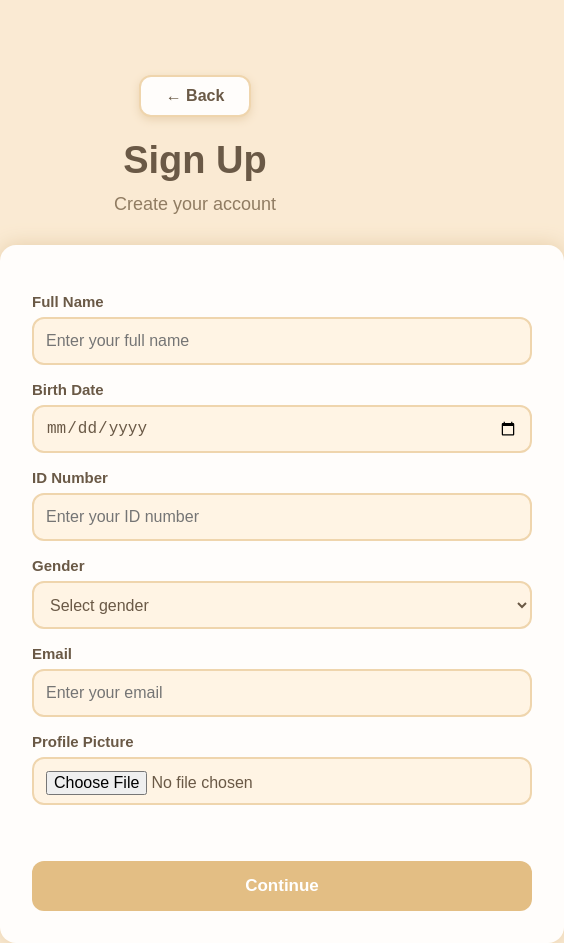
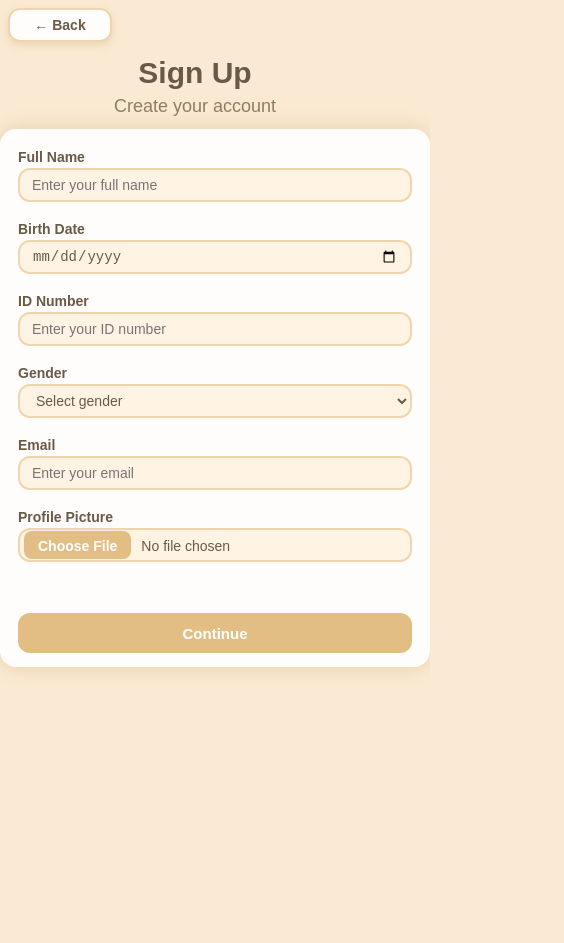
Before and after one commit to yardenshriki/Final-project-OTES, a plain HTML site: page signup.html in a window 390 px wide. Shown: the whole page, 564 px wide, since content can reach past the window. After the commit the page ends 852 px from the top, so only its background shows below. Drawn offline with Linux system fonts and the light colour scheme.

Commit message:
Form page
I continued to fix the design on the registration page.

```diff
--- a/css/style.css
+++ b/css/style.css
@@ -12,6 +12,96 @@ body {
     min-height: 100vh;
     background-color: #faead3;
     padding-top: 75px;
+}
+
+.authBody #page {
+    padding-top: 8px;
+}
+
+.authBody .screen {
+    width: 100%;
+}
+
+.authBody #loginScreen {
+    margin-top: 12px;
+}
+
+.authBody #signupScreen,
+.authBody #paymentScreen {
+    margin-top: 0;
+}
+
+.authBody #signupScreen h2,
+.authBody #paymentScreen h2 {
+    font-size: 30px;
+}
+
+.authBody #signupScreen .subTitle,
+.authBody #paymentScreen .subTitle {
+    margin-top: 6px;
+    margin-bottom: 12px;
+}
+
+.authBody #signupScreen .card,
+.authBody #paymentScreen .card {
+    width: 430px;
+    padding: 14px 18px;
+}
+
+.authBody #signupScreen label,
+.authBody #paymentScreen label {
+    margin-top: 6px;
+    margin-bottom: 3px;
+    font-size: 14px;
+}
+
+.authBody #signupScreen input,
+.authBody #signupScreen select,
+.authBody #paymentScreen input,
+.authBody #paymentScreen select {
+    height: 34px;
+    font-size: 14px;
+}
+
+.authBody #signupScreen .fieldError,
+.authBody #paymentScreen .fieldError {
+    min-height: 5px;
+    margin-top: 2px;
+    font-size: 12px;
+}
+
+.authBody #signupScreen .button,
+.authBody #paymentScreen .button {
+    height: 40px;
+    margin-top: 8px;
+    font-size: 15px;
+}
+
+.authBody #paymentScreen h3 {
+    margin-top: 9px;
+    margin-bottom: 5px;
+    font-size: 20px;
+}
+
+.authBody #paymentScreen hr {
+    margin-top: 10px;
+    margin-bottom: 10px;
+}
+
+.authBody #paymentScreen .checkLine {
+    margin-top: 4px;
+    line-height: 18px;
+    font-size: 14px;
+}
+
+.authBody #paymentScreen .checkLine input {
+    width: 15px;
+    height: 15px;
+}
+
+.authBody h1 {
+    white-space: nowrap;
+    font-size: 38px;
 }
 
 .screen {
@@ -112,6 +202,31 @@ input[type="file"] {
     padding-top: 12px;
 }
 
+.authBody input[type="file"] {
+    height: auto;
+    padding: 1px 8px 4px 4px;
+    background-color: #fff4e4;
+}
+
+.authBody input[type="file"]::file-selector-button {
+    height: 28px;
+    margin-right: 10px;
+    padding-left: 14px;
+    padding-right: 14px;
+    border: none;
+    border-radius: 8px;
+    background-color: #e3be84;
+    color: white;
+    font-weight: bold;
+    cursor: pointer;
+    text-align: center;
+    line-height: 28px;
+}
+
+.authBody input[type="file"]::file-selector-button:hover {
+    background-color: #c99f63;
+}
+
 .button {
     width: 100%;
     height: 50px;
@@ -154,8 +269,11 @@ input[type="file"] {
 }
 
 .backButton {
+    display: block;
     width: 112px;
     height: 42px;
+    margin-left: auto;
+    margin-right: auto;
     margin-bottom: 22px;
     border: 2px solid #efd5ad;
     border-radius: 12px;
@@ -164,6 +282,21 @@ input[type="file"] {
     font-weight: bold;
     cursor: pointer;
     box-shadow: 0 3px 8px #ead3b2;
+}
+
+.authBody .backButton {
+    position: fixed;
+    top: 14px;
+    left: 18px;
+    z-index: 10;
+    margin-left: 0;
+    margin-right: 0;
+}
+
+.authBody #signupScreen .backButton,
+.authBody #paymentScreen .backButton {
+    margin-left: 0;
+    margin-right: auto;
 }
 
 .authBody .backButton:hover {
@@ -227,15 +360,19 @@ input[type="file"] {
 }
 
 .checkLine {
+    display: flex;
+    align-items: flex-start;
     font-size: 17px;
     line-height: 24px;
     font-weight: normal;
 }
 
 .checkLine input {
+    flex-shrink: 0;
     width: 18px;
     height: 18px;
     margin-right: 10px;
+    margin-top: 2px;
 }
 
 hr {
@@ -1341,6 +1478,32 @@ hr {
 }
 
 @media screen and (max-width: 560px) {
+    .authBody #signupScreen,
+    .authBody #paymentScreen {
+        padding-top: 48px;
+        box-sizing: border-box;
+    }
+
+    .authBody .backButton {
+        top: 8px;
+        left: 8px;
+        width: 104px;
+        height: 38px;
+        font-size: 14px;
+    }
+
+    .authBody h1 {
+        font-size: 25px;
+    }
+
+    .authBody .card,
+    .authBody .wideCard,
+    .authBody .termsCard {
+        width: 92%;
+        max-width: 430px;
+        box-sizing: border-box;
+    }
+
     .statsRow {
         grid-template-columns: 1fr;
     }
--- a/signup.html
+++ b/signup.html
@@ -102,7 +102,7 @@
 
                 <label class="checkLine">
                     <input type="checkbox" id="policy">
-                    I have read and agree to the company policy
+                    I acknowledge that OTES acts solely as a platform connecting users and is not liable for the execution or quality of the tasks.
                 </label>
 
                 <p id="paymentMessage" class="message"></p>
```
Also changed, not shown: index.html (+1 -1 lines).
